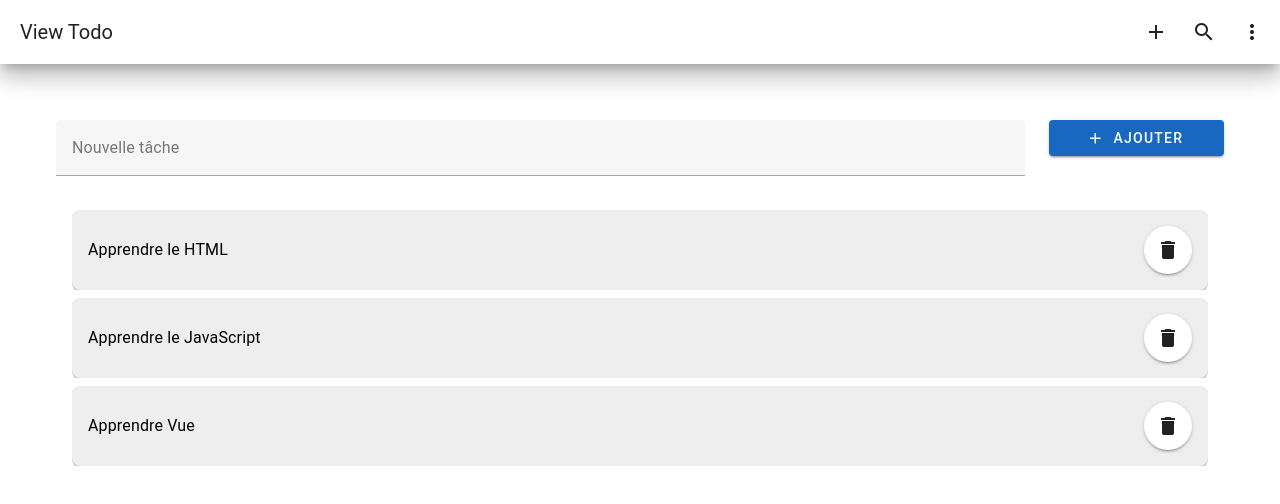
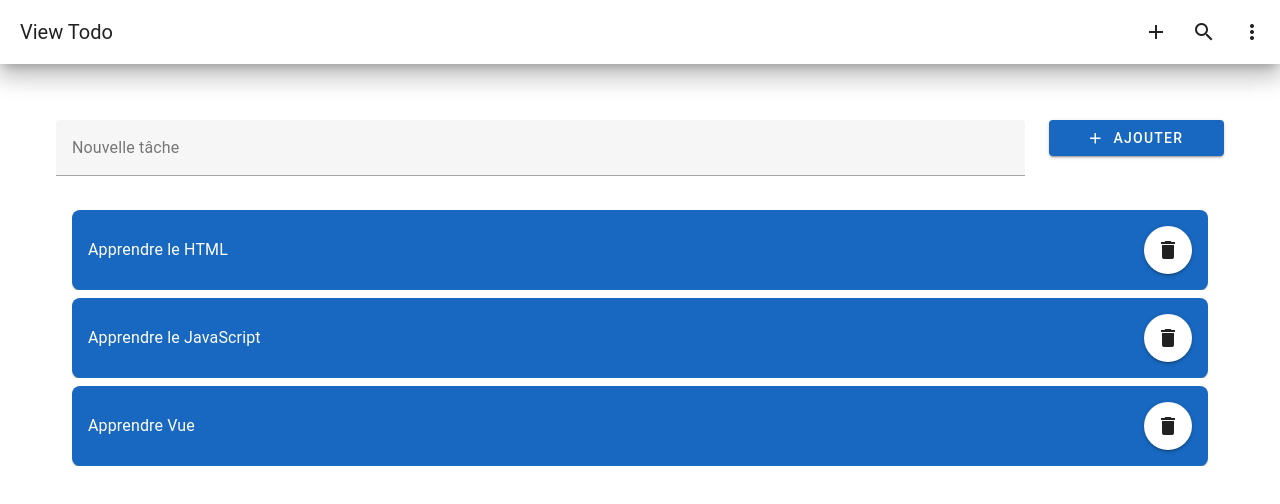
Before and after one commit to spitzerl/ViewTodo, a Vue app: page / in a window 1280 px wide. Shown: the top 504 px of the page. Built offline with nearby package versions, Linux system fonts and the light colour scheme.

Commit message:
edit list display

```diff
--- a/src/components/ToDo.vue
+++ b/src/components/ToDo.vue
@@ -14,9 +14,11 @@
         <!-- Liste des todo -->
         <v-list class="bg-transparent">
             <v-list-item v-for="todo in todos" :key="todo.id" class="bg-transparent">
-                <v-card class="w-100 rounded-lg bg-grey-lighten-3">
+                <v-card class="w-100 rounded-lg bg-primary">
                     <v-card-text class="d-flex justify-space-between align-center">
+                        <!-- Titre-->
                         <v-list-item-title>{{ todo.text }}</v-list-item-title>
+                        <!-- Bouton delete -->
                         <v-btn icon @click="removeTodo(todo)">
                             <v-icon>mdi-delete</v-icon>
                         </v-btn>
@@ -36,13 +38,16 @@
     const newTodo = ref('')
     const todos = ref([])
 
-    // Charger les todos depuis localStorage au démarrage de l'application
+    // On charge les todos depuis le cache du navigateur
     const savedTodos = localStorage.getItem('todos')
+    // Si on trouve des todos dans le cache, on les charge
     if (savedTodos) {
         todos.value = JSON.parse(savedTodos)
         // Mettre à jour l'id pour qu'il continue à partir du dernier id utilisé
         id = todos.value.length > 0 ? todos.value[todos.value.length - 1].id + 1 : 0
-    } else {
+    }
+    // Sinon, on initialise les todos avec des valeurs par défaut
+    else {
         todos.value = [
             { id: id++, text: 'Apprendre le HTML' },
             { id: id++, text: 'Apprendre le JavaScript' },
@@ -50,11 +55,12 @@
         ]
     }
 
-    // Sauvegarder les todos dans localStorage chaque fois qu'ils changent
+    // On sauvegarde les todos dans le cache du navigateur à chaque modification
     watchEffect(() => {
         localStorage.setItem('todos', JSON.stringify(todos.value))
     })
 
+    // Fonction pour ajouter un todo
     function addTodo() {
         if (newTodo.value.trim() !== '') {
             todos.value.push({ id: id++, text: newTodo.value })
@@ -62,6 +68,7 @@
         }
     }
 
+    // Fonction pour supprimer un todo
     function removeTodo(todo) {
         todos.value = todos.value.filter((t) => t.id !== todo.id)
     }
```
